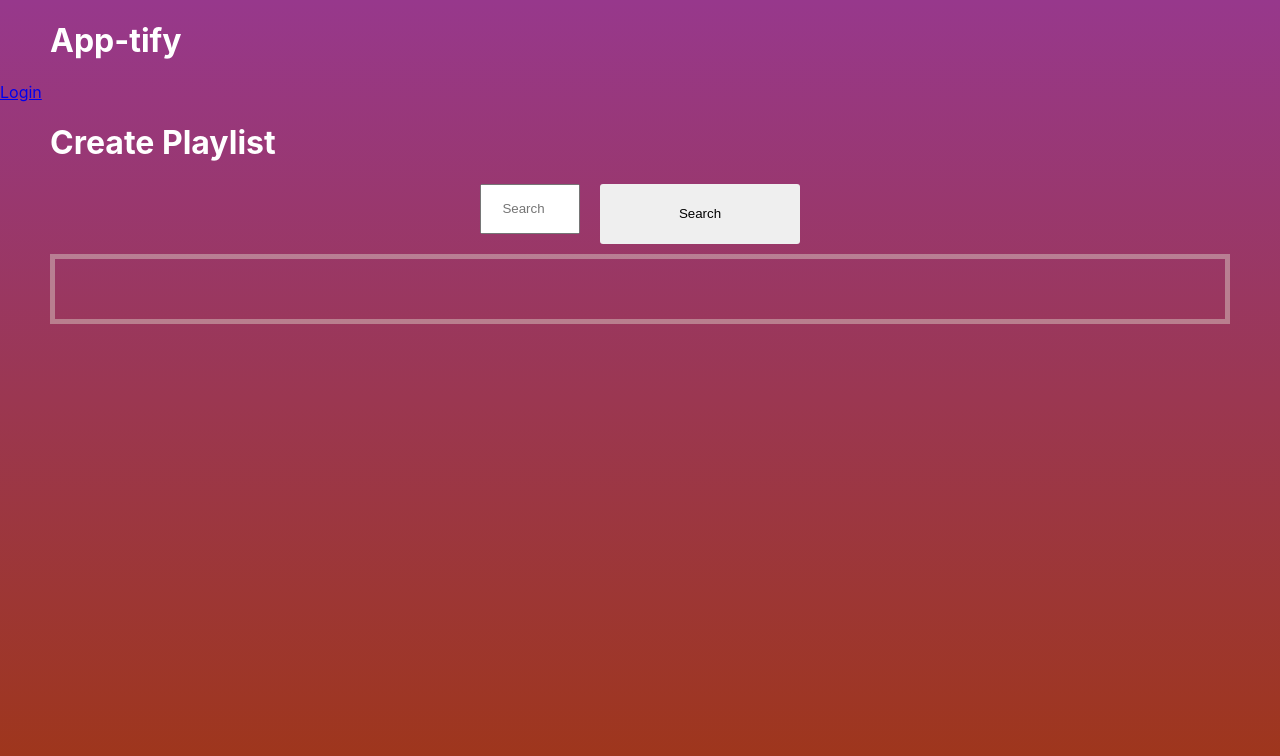
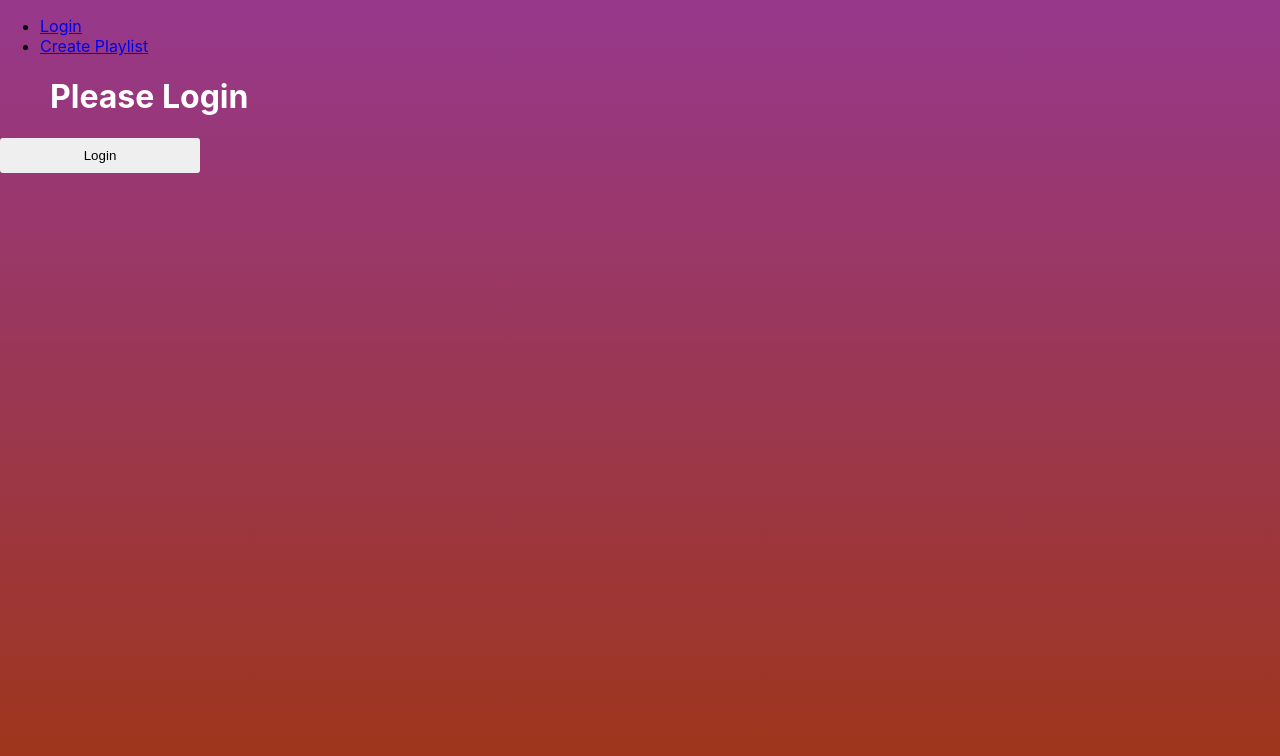
Before and after one commit to Daexaf/App-tify, a React (Create React App) app: page / in a window 1280 px wide. Shown: the top 756 px of the page. Built offline with nearby package versions, Linux system fonts and the light colour scheme.

Commit message:
Homework Module 4 Session 2 with various Bug

```diff
--- a/package.json
+++ b/package.json
@@ -13,6 +13,7 @@
     "react": "^17.0.2",
     "react-dom": "^17.0.2",
     "react-redux": "^7.2.8",
+    "react-router-dom": "^5.3.0",
     "react-scripts": "5.0.0",
     "web-vitals": "^2.1.4"
   },
--- a/src/App.js
+++ b/src/App.js
@@ -9,6 +9,13 @@ import {useSelector, useDispatch} from 'react-redux';
 import { setToken } from "./app/reduxSlice";
 import axios from "axios";
 import PlaylistBaru from './components/playlist';
+import {
+  BrowserRouter as Router,
+  Switch,
+  Route,
+  Link,
+  Redirect
+}from "react-router-dom";
 
 function App() {
   const [cariLagu, setCariLagu] = useState("");
@@ -33,19 +40,21 @@ function App() {
         try{
           const requestOptions = {
             headers: {
-              'Authorization': 'Bearer ' + accessToken,
+              Authorization: 'Bearer ' + accessToken,
               'Content-Type': 'application/json',
             },
           };
           console.log(requestOptions);
 
-          const response = await fetch(`https://api.spotify.com/v1/me`, requestOptions).then(data => data.json());
+          const response = await fetch(
+            `https://api.spotify.com/v1/me`,
+            requestOptions).then((data) => data.json());
           console.log(response);
           setUser(response);
         } catch(err) {
-          alert(err)
+          alert(err);
         }
-      }
+      };
       dispatch(setToken(accessToken));
       setProfile();
     }
@@ -63,25 +72,25 @@ function App() {
   };
 
   const handleSelectedTrack = (uri) => {
-    const alreadySelected = selectedTracks.find(m => m === uri);
+    const alreadySelected = selectedTracks.find((m) => m === uri);
     if (alreadySelected){
-      setSelectedTracks(selectedTracks.filter((m) => m !== uri))
+      setSelectedTracks(selectedTracks.filter((m) => m !== uri));
     }else{
       setSelectedTracks([...selectedTracks, uri]);
     }
-    console.log(selectedTracks)
-  }
+    console.log(selectedTracks);
+  };
 
   useEffect(() =>{
     const gabungTracksWithSelectedTrack = dataLagu.map((songs) =>({
       ...songs,
-      isSelected: selectedTracks.find((m) => m === songs.uri) ? true :false,
+      isSelected: selectedTracks.find((m) => m === songs.uri) ? true :false
     }));
     SetGabungTracks(gabungTracksWithSelectedTrack);
     console.log(gabungTracksWithSelectedTrack);
   }, [selectedTracks, dataLagu]);
 
-  const callMusic = gabungTracks.map((music) =>
+  const callMusic = gabungTracks.map((music) => (
     <IsiTrack
       key={music.id}
       images={music.album.images[1].url}
@@ -92,10 +101,23 @@ function App() {
       uri={music.uri}
       isSelected={music.isSelected}
     />
-  );
+  ));
 
+  const PageLogin = () => {
+    return (
+      <div className="Loginpage">
+        <div className="logincontent">
+          <h1>Please Login</h1>
+          <a href="{url}">
+          <button>Login</button>
+          </a>
+        </div>
+      </div>
+    );
+  };
+
+  const PlaylistPage = () => {
   return (
-
     <div className="main">
     <header>
       <div className="navbar">
@@ -103,19 +125,27 @@ function App() {
           <h1>App-tify</h1>
         </div>
         <div className="login">
-          {!isLogin && (<a href={url}>Login</a>)}
+        {!isLogin ? (
+                <a href={url}>Login</a>
+              ) : (
+                <a href="http://localhost:3000/">Logout</a>
+              )}
         </div>
       </div>
       <h1>Create Playlist</h1>
     </header>
     <main>
       <div className="playlist-content">
-      {isLogin && (
+      {/* {isLogin && (
         <>
         <PlaylistBaru accessToken={accToken} userId={user.id} uris={selectedTracks}/>
         </>
-
-      )}
+      )} */}
+      <PlaylistBaru
+        accessToken={accToken}
+        userId={user.id}
+        uris={selectedTracks}
+        />
       </div>
        <div className="inputan">
        <input
@@ -123,14 +153,14 @@ function App() {
          className="inptSrc"
          placeholder="Search"
          aria-label="Search"
-         onChange={(e) => setCariLagu(e.target.value)}
+         onChange={(e) => {
+           console.log(e.target.value);
+          setCariLagu(e.target.value)}}
        />
        <button
          className="btnInput"
          type="button"
-         onClick={getSong}
-       >
-         Search
+         onClick={getSong}>Search
        </button>
        </div>
 
@@ -142,7 +172,35 @@ function App() {
          </main>
        </div>
   );
+};
+
+return (
+  <>
+    <Router>
+      <div>
+        <nav>
+          <ul>
+            <li>
+              <Link to="/">Login</Link>
+            </li>
+            <li>
+              <Link to="/create-playlist">Create Playlist</Link>
+            </li>
+          </ul>
+        </nav>
+
+        <Switch>
+          <Route path="/create-playlist">
+            {isLogin ? <PlaylistPage /> : <Redirect to="/" />}
+          </Route>
+          <Route path="/">
+            <PageLogin />
+          </Route>
+        </Switch>
+      </div>
+    </Router>
+  </>
+);
 }
-
 // const spotify_secret_key = process.env.REACT_APP_SPOTIFY_KEY;
 export default App;
```
Also changed, not shown: src/pages/Playlist/index.jsx (added, +7 -0 lines), src/pages/login/index.jsx (added, +39 -0 lines), 1 other file (tests, documents, lock files or other folders).
